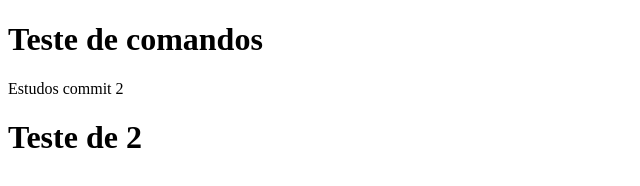
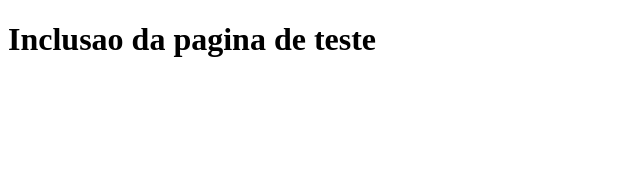
Before and after one commit to viniciusRdsDeveloper/Estudos-Git, a plain HTML site: page index.html in a window 1280 px wide. Shown: the whole page, without its empty margins (0-640 px from the left). Drawn offline with Linux system fonts and the light colour scheme.

Commit message:
Retirada de Conteudo da Pagina

```diff
--- a/index.html
+++ b/index.html
@@ -5,10 +5,7 @@
 </head>
 <body>
 
-<h1>Teste de comandos</h1>
-<p>Estudos commit 2</p>
-<h1>Teste de 2</h1>
+ <h1> Inclusao da pagina de teste </h1>
 
-
-</body>
+ </body>
 </html>
```
